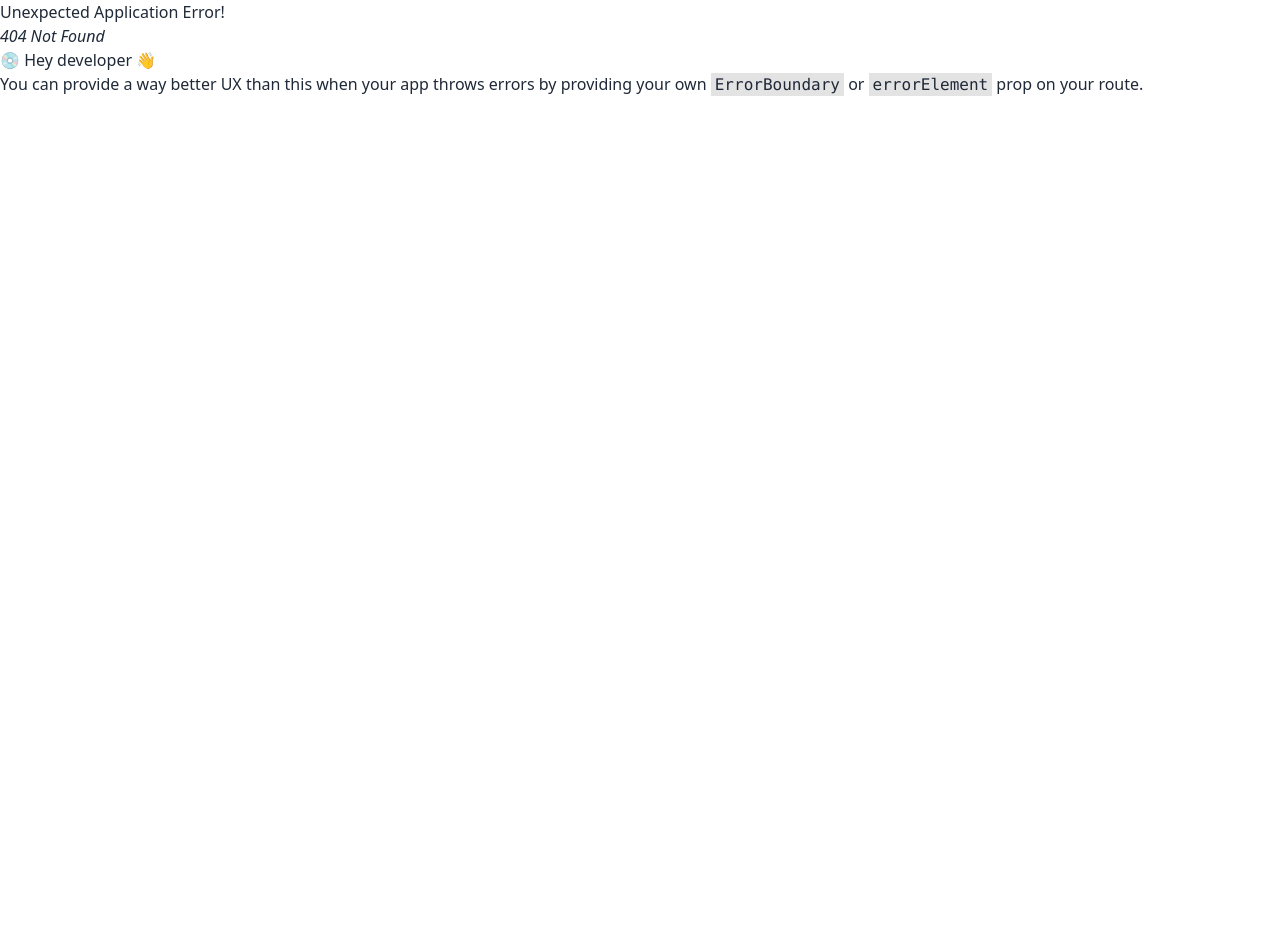
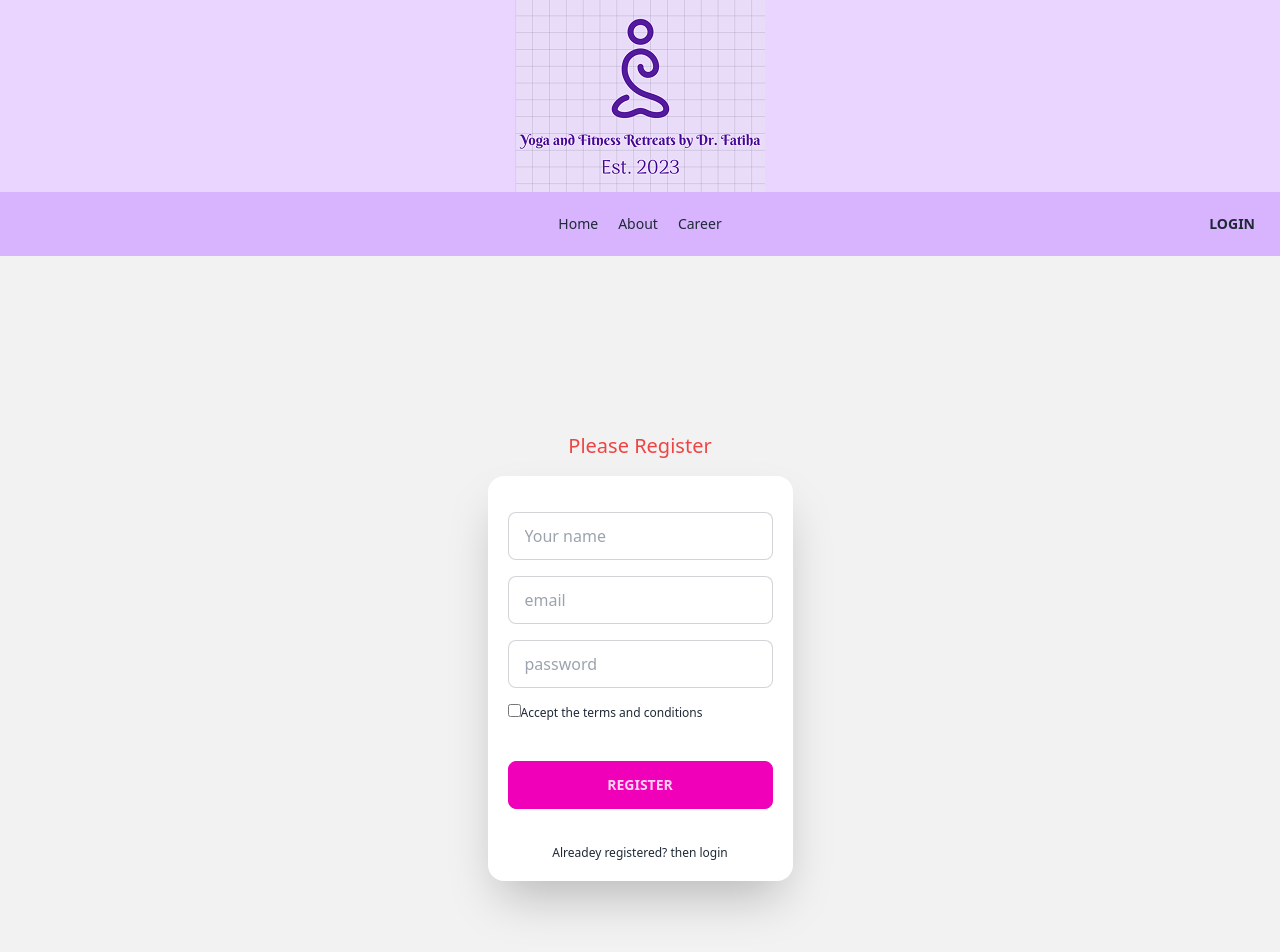
Before and after one commit to devalienbrain/Event-management-yoga-retreat-frontend-project, a React (Vite) app: page /register in a window 1280 px wide. Before the commit this address had no page. Shown: the top 952 px of the page. Before the commit the page ends 800 px from the top, so only its background shows below. Built offline with nearby package versions, Linux system fonts and the light colour scheme.

Commit message:
home page done

```diff
--- a/public/firebase/firebase.config.js
+++ b/public/firebase/firebase.config.js
@@ -1,4 +1,5 @@
 import { initializeApp } from "firebase/app";
+import { getAuth } from "firebase/auth";
 const firebaseConfig = {
   apiKey: "AIzaSyB-_u3N0l0Q095y2yFrVRe18I9NAhwX4DQ",
   authDomain: "event-management-yoga.firebaseapp.com",
@@ -9,5 +10,6 @@ const firebaseConfig = {
 };
 
 const app = initializeApp(firebaseConfig);
+const auth = getAuth(app);
 
-export default app;
+export default auth;
--- a/src/Layout/Root.jsx
+++ b/src/Layout/Root.jsx
@@ -9,7 +9,7 @@ const Root = () => {
     <div className="font-poppins">
       <Header></Header>
       <NavBar></NavBar>
-      <div className="container mx-auto min-h-screen">
+      <div className="min-h-screen">
         <Outlet></Outlet>
       </div>
       <Footer></Footer>
--- a/src/components/Header/NavBar.jsx
+++ b/src/components/Header/NavBar.jsx
@@ -12,7 +12,7 @@ const NavBar = () => {
   );
 
   return (
-    <div className="navbar bg-purple-300 sticky top-0">
+    <div className="navbar bg-purple-300 sticky top-0 z-50">
       <div className="navbar-start">
         <div className="dropdown">
           <label tabIndex={0} className="btn btn-ghost lg:hidden">
--- a/src/pages/Home/Features/Features.jsx
+++ b/src/pages/Home/Features/Features.jsx
@@ -4,11 +4,7 @@ const Features = () => {
     <div className="text-center">
       <h3 className="text-3xl font-black">Our Strategies</h3>
       <div>
-        <img
-          className="mx-auto w-full border border-purple-900"
-          src={featuresImg}
-          alt=""
-        />
+        <img className="mx-auto w-full " src={featuresImg} alt="" />
       </div>
     </div>
   );
--- a/src/pages/Home/Home.jsx
+++ b/src/pages/Home/Home.jsx
@@ -6,8 +6,10 @@ const Home = () => {
   return (
     <div>
       <Banner></Banner>
-      <Features></Features>
-      <Team></Team>
+      <div className="container mx-auto">
+        <Features></Features>
+        <Team></Team>
+      </div>
     </div>
   );
 };
--- a/src/pages/Home/Team/Team.jsx
+++ b/src/pages/Home/Team/Team.jsx
@@ -6,8 +6,8 @@ const Team = () => {
     <div className="text-center">
       <h3 className="text-3xl font-black">Meet Our Team Leaders</h3>
 
-      <div className="block md:flex gap-7 justify-center p-5">
-        <div className="border border-purple-700 rounded-lg p-5 hover:bg-purple-300">
+      <div className="block md:flex gap-7 justify-center p-5 drop-shadow">
+        <div className="border border-purple-700 rounded-lg p-5 hover:bg-purple-300 drop-shadow-2xl">
           <div className="flex gap-5">
             <img src={teamLead1} />
             <div className="text-left">
@@ -19,7 +19,7 @@ const Team = () => {
             </div>
           </div>
         </div>
-        <div className="border border-purple-700 rounded-lg p-5 hover:bg-purple-300">
+        <div className="border border-purple-700 rounded-lg p-5 hover:bg-purple-300 drop-shadow-2xl">
           <div className="flex gap-5">
             <img src={teamLead2} />
             <div className="text-left">
--- a/src/pages/Login/Login.jsx
+++ b/src/pages/Login/Login.jsx
@@ -1,5 +1,12 @@
+import NavBar from "../../components/Header/NavBar";
+
+import LoginForm from "./LoginForm";
 const Login = () => {
-  return <div></div>;
+  return (
+    <div>
+      <LoginForm></LoginForm>
+    </div>
+  );
 };
 
 export default Login;
--- /dev/null
+++ b/src/pages/Login/LoginForm.jsx
@@ -0,0 +1,56 @@
+import { signInWithEmailAndPassword } from "firebase/auth";
+import { Link } from "react-router-dom";
+import auth from "../../../public/firebase/firebase.config";
+
+const LoginForm = () => {
+  const handleLogin = (e) => {
+    e.preventDefault();
+    const email = e.target.email.value;
+    const password = e.target.password.value;
+    console.log(email, password);
+    signInWithEmailAndPassword(auth, email, password)
+      .then((res) => {
+        console.log(res.user);
+      })
+      .catch((error) => {
+        console.error(error);
+      });
+  };
+  return (
+    <div className="hero min-h-screen bg-base-200">
+      <div className="hero-content flex-col">
+        <h2 className="text-green-700 text-xl">Please Login</h2>
+
+        <div className="card w-full max-w-sm shadow-2xl bg-base-100">
+          <form
+            onSubmit={handleLogin}
+            className="flex flex-col gap-4 px-5 py-9"
+          >
+            <input
+              type="email"
+              name="email"
+              placeholder="email"
+              className="input input-bordered"
+            />
+            <input
+              type="password"
+              name="password"
+              placeholder="password"
+              className="input input-bordered"
+            />
+
+            <div className="form-control mt-6">
+              <button className="btn btn-danger">Login</button>
+            </div>
+          </form>
+          <p className="text-red-600 text-center text-xs mb-5">
+            Not register before?{" "}
+            <Link to="/register"> please register first </Link>
+          </p>
+        </div>
+      </div>
+    </div>
+  );
+};
+
+export default LoginForm;
--- a/src/pages/Register/Register.jsx
+++ b/src/pages/Register/Register.jsx
@@ -1,5 +1,112 @@
+import { createUserWithEmailAndPassword } from "firebase/auth";
+
+import auth from "../../../public/firebase/firebase.config";
+
+// import { FaEye, FaEyeSlash } from "react-icons/fa";
+
+import { Link } from "react-router-dom";
+import { useState } from "react";
+
 const Register = () => {
-  return <div></div>;
+  const [errorMessage, setErrorMessage] = useState("");
+  const [successMessage, setSuccessMessage] = useState("");
+  const [showPassword, setShowPassword] = useState(false);
+
+  const handleRegister = (e) => {
+    e.preventDefault();
+    setErrorMessage("");
+    setSuccessMessage("");
+    const name = e.target.name.value;
+    const email = e.target.email.value;
+    const password = e.target.password.value;
+
+    e.target.name.value = "";
+    e.target.email.value = "";
+    e.target.password.value = "";
+
+    console.log(name, email, password);
+
+    if (!/^(?=.*[A-Za-z])(?=.*\d)[A-Za-z\d@$!%*?&]{6,}$/.test(password)) {
+      setErrorMessage(
+        "Password must contain at least one letter, one digit, and be at least 6 characters long."
+      );
+      return;
+    }
+
+    createUserWithEmailAndPassword(auth, email, password)
+      .then((res) => {
+        console.log(res.user);
+        setSuccessMessage("User craeted successfully!");
+      })
+      .catch((error) => {
+        console.error(error);
+        setErrorMessage(error.message);
+      });
+  };
+
+  const handlePasswordVisibility = () => {
+    setShowPassword(!showPassword);
+  };
+
+  return (
+    <div className="hero min-h-screen bg-base-200">
+      <div className="hero-content flex-col">
+        <h2 className="text-red-500 text-xl">Please Register</h2>
+
+        <div className="card w-full max-w-sm shadow-2xl bg-base-100">
+          <form
+            onSubmit={handleRegister}
+            className="flex flex-col gap-4 px-5 py-9"
+          >
+            <input
+              type="text"
+              name="name"
+              placeholder="Your name"
+              className="input input-bordered"
+            />
+            <input
+              type="email"
+              name="email"
+              placeholder="email"
+              className="input input-bordered"
+            />
+            <div>
+              <input
+                type={showPassword ? "text" : "password"}
+                name="password"
+                placeholder="password"
+                className="input input-bordered"
+              />
+              <span
+                onClick={handlePasswordVisibility}
+                className="absolute -ml-7 mt-4"
+              >
+                {/* {showPassword ? <FaEye></FaEye> : <FaEyeSlash></FaEyeSlash>} */}
+              </span>
+            </div>
+            <div className="text-xs">
+              <input type="checkbox" name="checkbox" id="chk" />
+              <label htmlFor="chk">
+                Accept the <a href="">terms and conditions</a>{" "}
+              </label>
+            </div>
+            <div className="form-control mt-6">
+              <button className="btn btn-secondary">Register</button>
+            </div>
+          </form>
+          {successMessage && (
+            <p className="text-center text-green-700 mb-5">{successMessage}</p>
+          )}
+          {errorMessage && (
+            <p className="text-center text-red-500 mb-5 px-4">{errorMessage}</p>
+          )}
+          <p className="text-center text-xs mb-5">
+            Alreadey registered? <Link to="/login"> then login </Link>
+          </p>
+        </div>
+      </div>
+    </div>
+  );
 };
 
 export default Register;
```
Also changed, not shown: src/Routes/Routes.jsx (+10 -0 lines).
